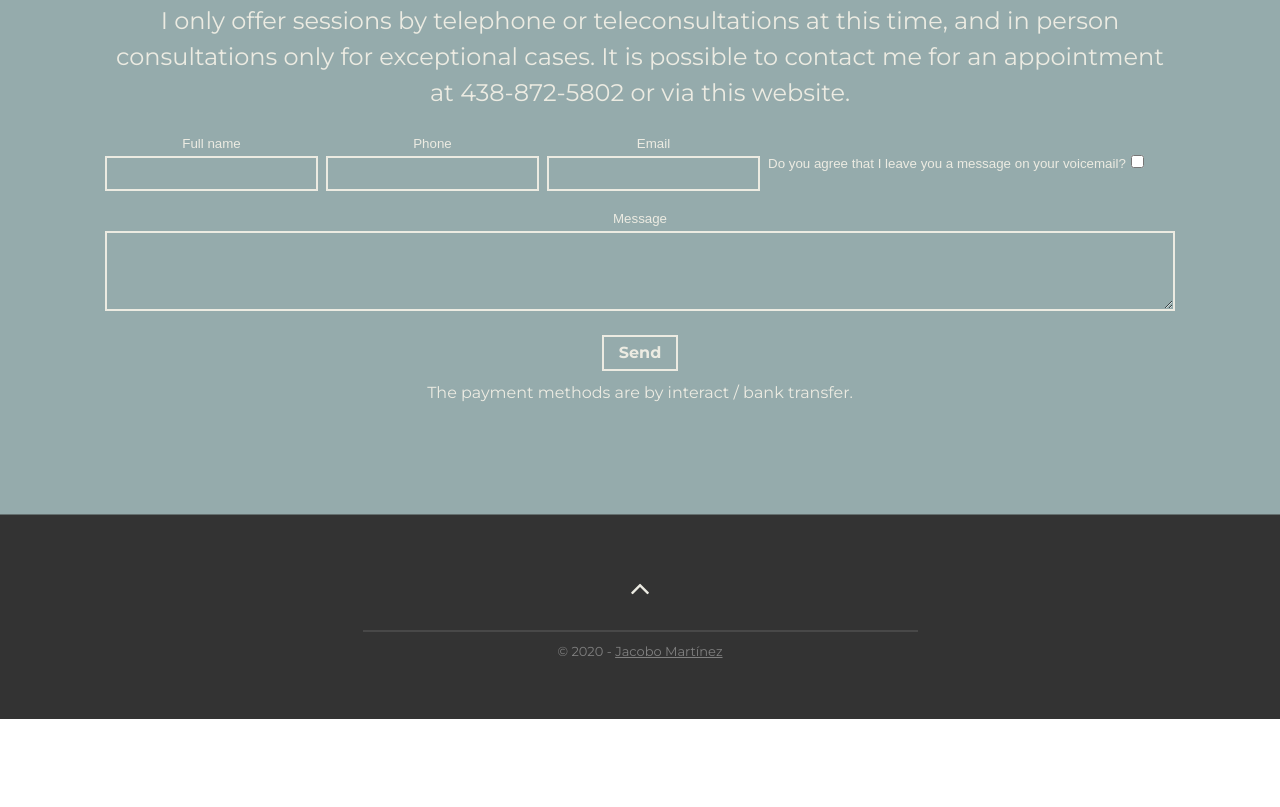
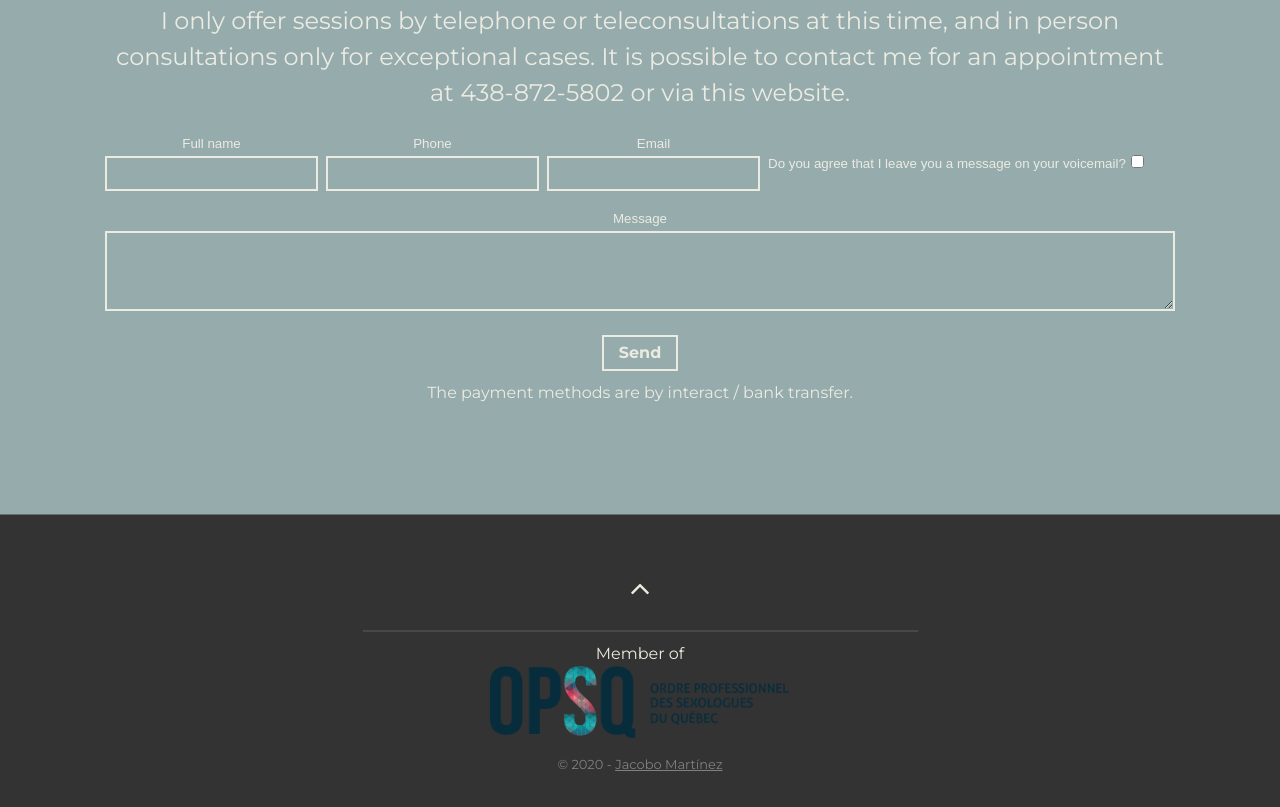
Before and after one commit to PascalOuimet/Audrey-Kedzierski, a Gatsby site: page /en in a window 1280 px wide. Shown: the part 3177-3984 px from the top of the page. Before the commit the page ends 3896 px from the top, so only its background shows below. Built offline with nearby package versions, Linux system fonts and the light colour scheme; Gatsby itself is replaced by a stand-in of ours.

Commit message:
add OPSQ logo + translate quote

```diff
--- a/src/components/App.jsx
+++ b/src/components/App.jsx
@@ -8,7 +8,7 @@ import Contact from './Contact/Contact';
 import Footer from './Footer/Footer';
 import { Link } from "gatsby"
 
-function App({lang, heroData, processData, servicesData, pricingData, aboutData, contactData}) {
+const App = ({lang, heroData, processData, servicesData, pricingData, aboutData, contactData, footerData}) => {
 
   const switchLang = lang === "en" ? {url:"/", text:"FR"} : {url:"/en", text:"EN"}
 
@@ -21,7 +21,7 @@ function App({lang, heroData, processData, servicesData, pricingData, aboutData,
       <Pricing data={pricingData} />
       <About data={aboutData} />
       <Contact data={contactData} />
-      <Footer />
+      <Footer data={footerData} />
     </>
   );
 }
--- a/src/components/Footer/Footer.jsx
+++ b/src/components/Footer/Footer.jsx
@@ -1,8 +1,9 @@
 import React from 'react';
 import { Container } from 'react-bootstrap';
 import { Link } from 'react-scroll';
+import OPSQImg from './OPSQImg';
 
-const Footer = () =>
+const Footer = ({data}) =>
   <footer className="footer navbar-static-bottom">
     <Container>
       <span className="back-to-top">
@@ -11,6 +12,7 @@ const Footer = () =>
         </Link>
       </span>
       <hr />
+      <p>{data.memberof} <br/><a href="https://opsq.org/" target="_blank"><OPSQImg/></a></p>
       <p className="footer__text">
         © {new Date().getFullYear()} - {' '}
         <a href="https://github.com/cobidev" target="_blank" rel="noopener noreferrer">
--- /dev/null
+++ b/src/components/Footer/OPSQImg.jsx
@@ -0,0 +1,41 @@
+import React from 'react';
+import { StaticQuery, graphql } from 'gatsby';
+import PropTypes from 'prop-types';
+import Img from 'gatsby-image';
+
+const OPSQImg = () => (
+  <StaticQuery
+    query={graphql`
+      query {
+        images: allFile {
+          edges {
+            node {
+              relativePath
+              name
+              childImageSharp {
+                fixed(width: 300) {
+                  ...GatsbyImageSharpFixed
+                }
+              }
+            }
+          }
+        }
+      }
+    `}
+    render={(data) => {
+      const image = data.images.edges.find((n) => n.node.relativePath.includes('opsq.png'));
+
+      if (!image) return null;
+
+      const imageFixed = image.node.childImageSharp.fixed;
+      return <Img alt="OPSQ" fixed={imageFixed} />;
+    }}
+  />
+);
+
+OPSQImg.propTypes = {
+  filename: PropTypes.string,
+  alt: PropTypes.string,
+};
+
+export default OPSQImg;
--- a/src/components/Hero/Hero.jsx
+++ b/src/components/Hero/Hero.jsx
@@ -4,7 +4,7 @@ import Fade from 'react-reveal/Fade';
 import { Link } from 'react-scroll';
 
 const Header = ({hero, process, pricing, about}) => {
-  const { title, name, subtitle } = hero;
+  const { title, name, subtitle, quote } = hero;
 
   const [isDesktop, setIsDesktop] = useState(false);
   const [isMobile, setIsMobile] = useState(false);
@@ -29,7 +29,7 @@ const Header = ({hero, process, pricing, about}) => {
             <br />
             <span className="subtitle">{subtitle || "I'm the Unknown Developer."}</span>
           </h1>
-          <p className="hero-quote"><q>Our wounds are often the openings into the best and most beautiful parts of us.</q><br/>– David Richo</p>
+          <p className="hero-quote"><q>{quote}</q><br/>– David Richo</p>
         </Fade>
         <Fade left={isDesktop} bottom={isMobile} duration={1000} delay={1000} distance="30px">
           <nav className="hero-cta">
--- a/src/components/Services/Services.jsx
+++ b/src/components/Services/Services.jsx
@@ -3,10 +3,10 @@ import Fade from 'react-reveal/Fade';
 import { Container } from 'react-bootstrap';
 import Title from '../Title/Title';
 
-const Services = ({data}) =>{
-    const { p1, p2, p3, servicesList} = data;
+const Services = ({ data }) => {
+    const { p1, p2, p3, servicesList } = data;
 
-    return(
+    return (
         <section id="services">
             <Container>
                 <Fade bottom duration={1000} delay={500} distance="30px">
--- a/src/mock/data_en.js
+++ b/src/mock/data_en.js
@@ -9,7 +9,8 @@ export const headData = {
 export const heroData = {
   title: 'Audrey Kedzierski',
   name: 'Sexologist',
-  subtitle: 'Sexological counseling and psychosocial services'
+  subtitle: 'Sexological counseling and psychosocial services',
+  quote: 'Our wounds are often the openings into the best and most beautiful parts of us.'
 };
 
 export const processData = {
@@ -95,3 +96,9 @@ export const contactData = {
   fsend: 'Send',
   fsuccessPage: "/success"
 };
+
+
+// FOOTER DATA
+export const footerData = {
+  memberof: 'Member of'
+};
--- a/src/pages/en.js
+++ b/src/pages/en.js
@@ -1,7 +1,7 @@
 import React from 'react';
 import { Helmet } from 'react-helmet';
 import App from '../components/App';
-import { headData, heroData, processData, servicesData, pricingData, aboutData, contactData } from '../mock/data_en';
+import { headData, heroData, processData, servicesData, pricingData, aboutData, contactData, footerData } from '../mock/data_en';
 import 'bootstrap/dist/css/bootstrap.min.css';
 import '../style/main.scss';
 
@@ -16,7 +16,7 @@ export default () => {
         <html lang={lang || 'en'} />
         <meta name="description" content={description || 'Gatsby Simplefolio'} />
       </Helmet>
-      <App lang={lang} heroData={heroData} processData={processData} servicesData={servicesData} pricingData={pricingData} aboutData={aboutData} contactData={contactData} />
+      <App lang={lang} heroData={heroData} processData={processData} servicesData={servicesData} pricingData={pricingData} aboutData={aboutData} contactData={contactData} footerData={footerData} />
     </>
   );
 };
--- a/src/pages/index.js
+++ b/src/pages/index.js
@@ -1,7 +1,7 @@
 import React from 'react';
 import { Helmet } from 'react-helmet';
 import App from '../components/App';
-import { headData, heroData, processData, servicesData, pricingData, aboutData, contactData } from '../mock/data';
+import { headData, heroData, processData, servicesData, pricingData, aboutData, contactData, footerData } from '../mock/data';
 import 'bootstrap/dist/css/bootstrap.min.css';
 import '../style/main.scss';
 
@@ -16,7 +16,7 @@ export default () => {
         <html lang={lang || 'en'} />
         <meta name="description" content={description || 'Gatsby Simplefolio'} />
       </Helmet>
-      <App lang={lang} heroData={heroData} processData={processData} servicesData={servicesData} pricingData={pricingData} aboutData={aboutData} contactData={contactData} />
+      <App lang={lang} heroData={heroData} processData={processData} servicesData={servicesData} pricingData={pricingData} aboutData={aboutData} contactData={contactData} footerData={footerData} />
     </>
   );
 };
```
Also changed, not shown: src/components/GithubButtons/GithubButtons.jsx (deleted, +0 -29 lines), src/mock/data.js (+7 -1 lines), src/images/opsq.png (added). Lines whose indentation alone changed are shown as unchanged.
